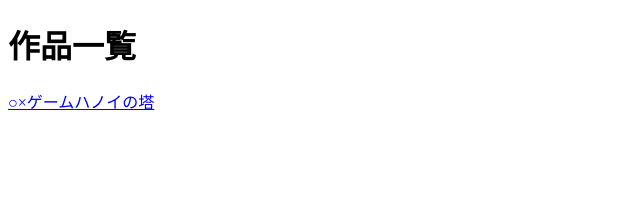
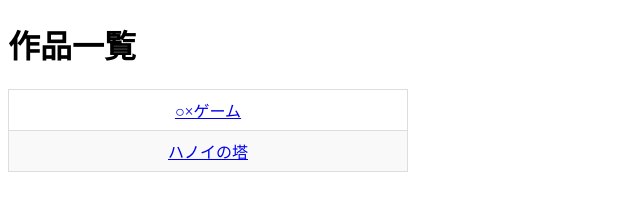
Before and after one commit to BootGeekun/Portfolio, a plain HTML site: page index.html in a window 1280 px wide. Shown: the whole page, without its empty margins (0-640 px from the left). Drawn offline with Linux system fonts and the light colour scheme.

Commit message:
テーブルの装飾

```diff
--- a/index.html
+++ b/index.html
@@ -1,19 +1,49 @@
 <!DOCTYPE html>
 <html lang="ja">
   <head>
-    <meta charset="UTF-8">
-    <meta http-equiv="X-UA-Compatible" content="IE=edge">
-    <meta name="viewport" content="width=device-width, initial-scale=1.0">
+    <meta charset="UTF-8" />
+    <meta http-equiv="X-UA-Compatible" content="IE=edge" />
+    <meta name="viewport" content="width=device-width, initial-scale=1.0" />
     <title>ポートフォリオ</title>
+
+    <style>
+      table {
+        border-collapse: collapse;
+        width: 400px;
+      }
+
+      th,
+      td {
+        border: 1px solid #ddd;
+        padding: 8px;
+        text-align: center;
+      }
+
+      th {
+        background-color: #f2f2f2;
+      }
+
+      tr:nth-child(even) {
+        background-color: #f9f9f9;
+      }
+
+      tr:hover {
+        background-color: #f5f5f5;
+      }
+    </style>
   </head>
   <body>
     <h1>作品一覧</h1>
     <table>
       <tr>
+        <td>
           <a href="./Tic-Tac-Toe/Tic-Tac-Toe.html">○×ゲーム</a>
+        </td>
       </tr>
       <tr>
+        <td>
           <a href="./LucasTower/LucasTower.html">ハノイの塔</a>
+        </td>
       </tr>
     </table>
   </body>
```
Lines whose indentation alone changed are shown as unchanged.
